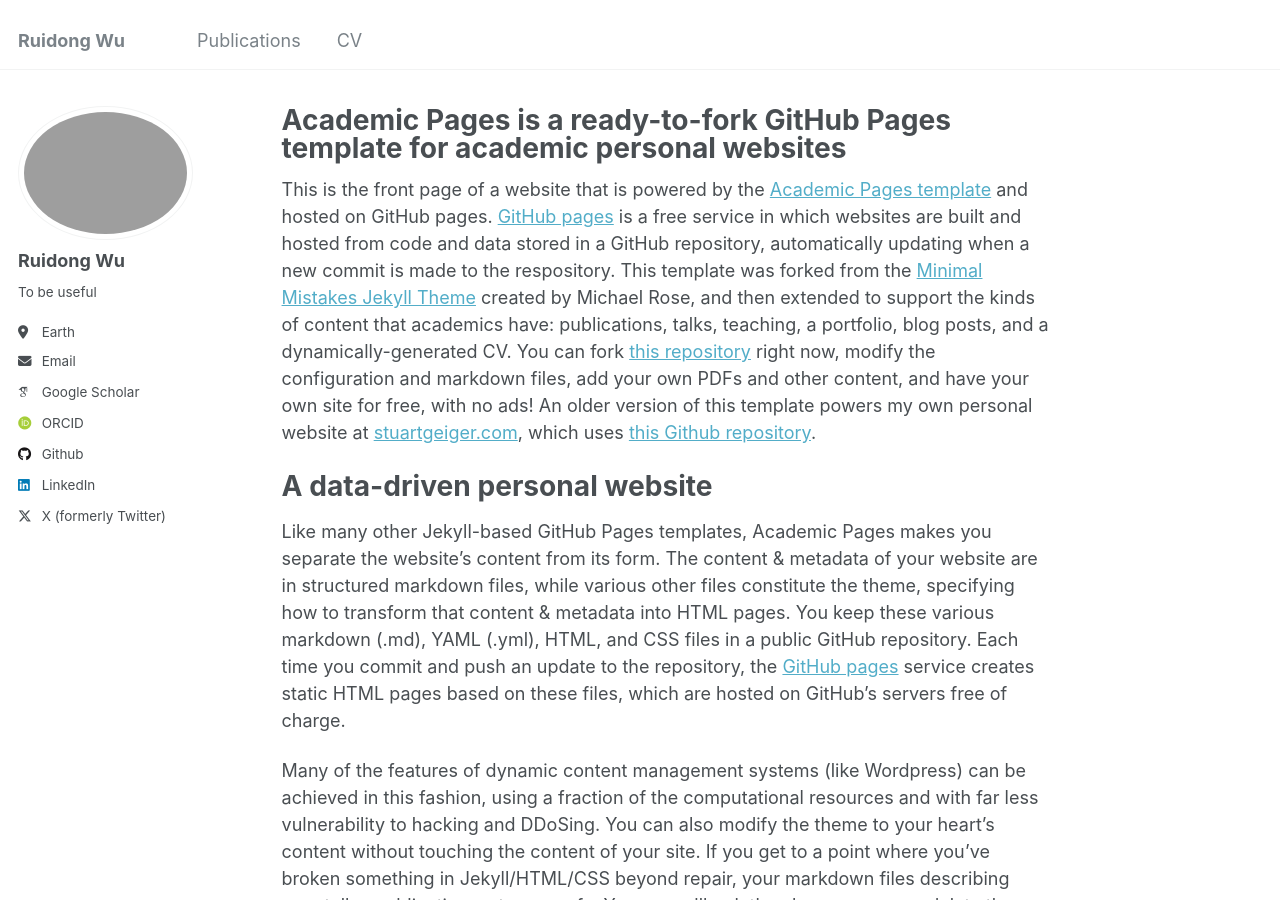
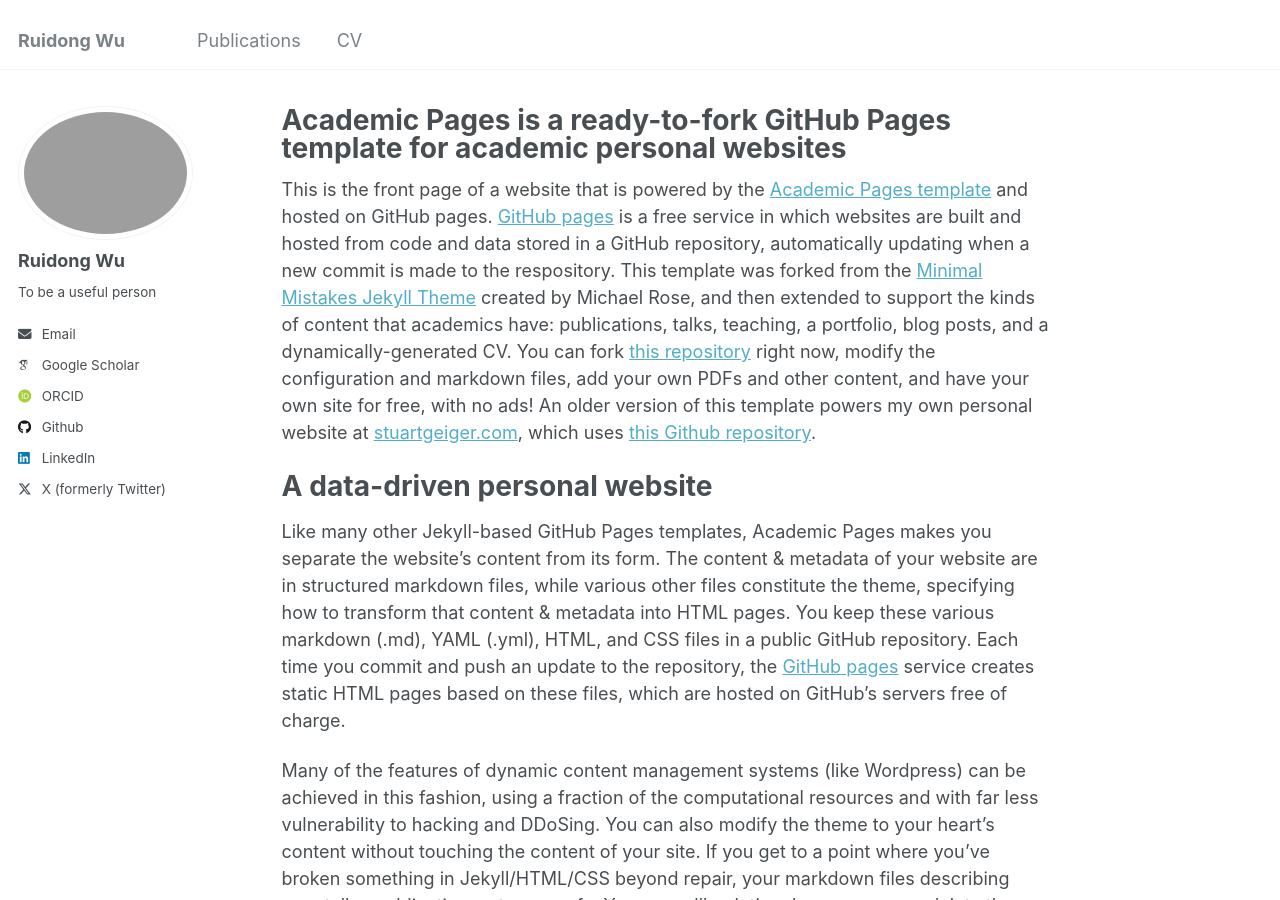
Before and after one commit to mooninrain/mooninrain.github.io, a Jekyll site: the page built from _pages/about.md, in a window 1280 px wide and 900 px high. Built offline with Jekyll 4.4.1, drawn with Linux system fonts in a browser that asks for light colours; some web fonts are replaced.

Commit message:
Update _config.yml

```diff
--- a/_config.yml
+++ b/_config.yml
@@ -24,8 +24,8 @@ author:
   avatar           : "profile.jpg"
   name             : "Ruidong Wu"
   pronouns         : # example: "she/her"
-  bio              : "To be useful"
-  location         : "Earth"
+  bio              : "To be a useful person"
+  # location         : "Earth"
   employer         : # "Red Brick University"
   uri              : # URL
   email            : "mooninsiderain@gmail.com"
```
